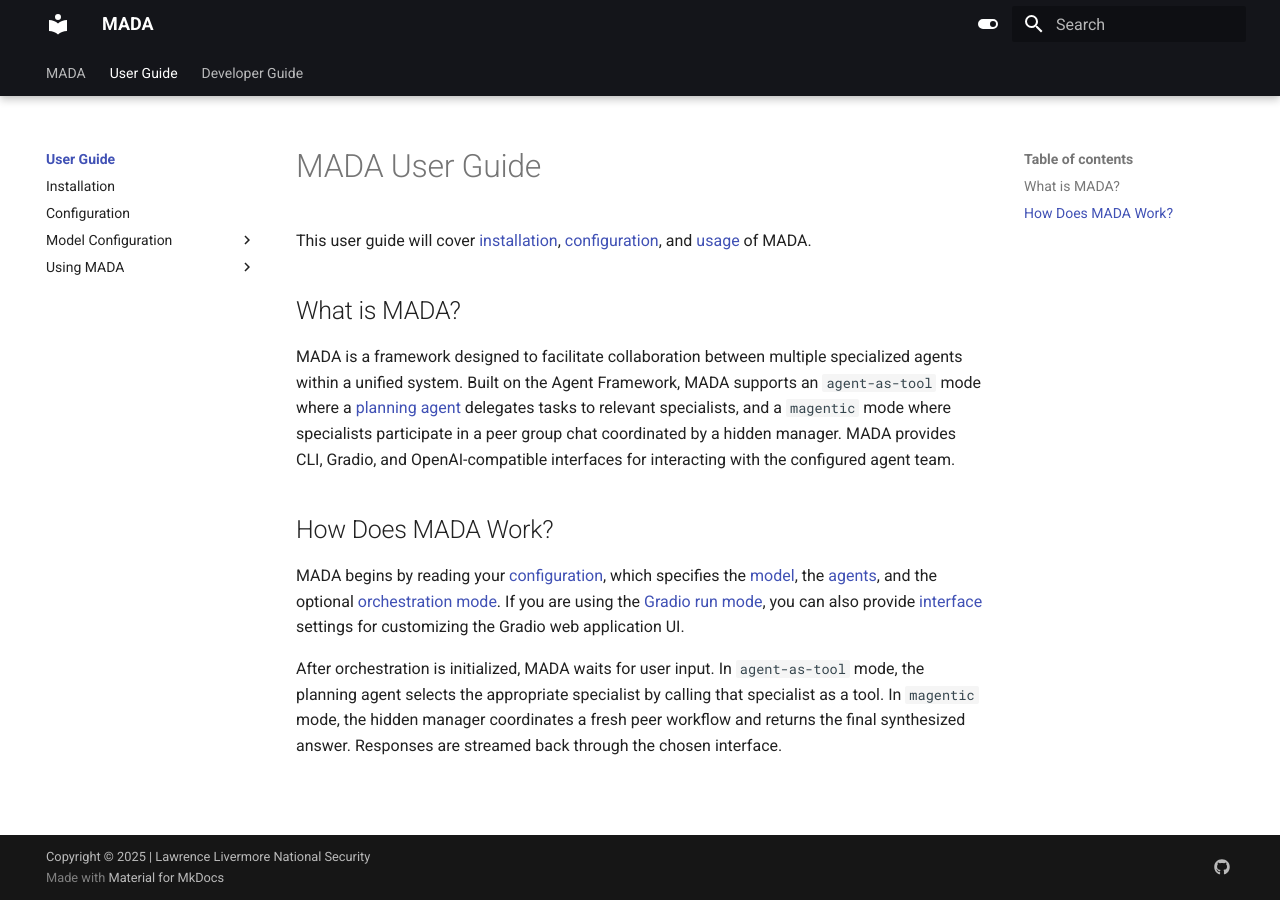
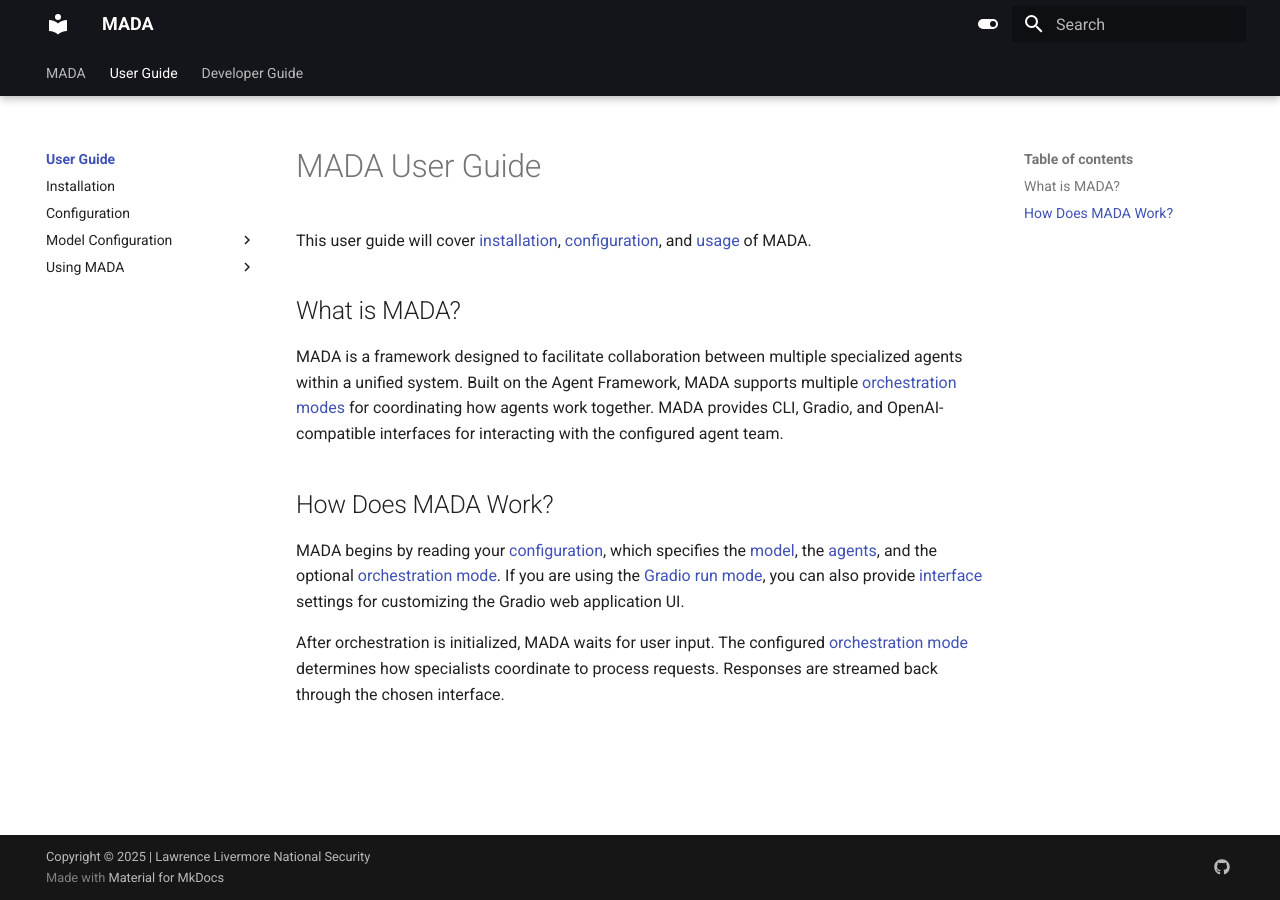
Before and after one commit to hammonr1/mada, an MkDocs documentation site: the page built from docs/user_guide/index.md, in a window 1280 px wide. Built offline with MkDocs 1.6.1 and Material for MkDocs 9.7.7, drawn with Linux system fonts in a browser that asks for light colours; the version menu is left out.

Commit message:
updated MADA descriptions

```diff
--- a/docs/user_guide/index.md
+++ b/docs/user_guide/index.md
@@ -4,10 +4,10 @@ This user guide will cover [installation](./installation.md), [configuration](./
 
 ## What is MADA?
 
-MADA is a framework designed to facilitate collaboration between multiple specialized agents within a unified system. Built on the Agent Framework, MADA supports an `agent-as-tool` mode where a [planning agent](./configuration.md#the-planning-agent) delegates tasks to relevant specialists, and a `magentic` mode where specialists participate in a peer group chat coordinated by a hidden manager. MADA provides CLI, Gradio, and OpenAI-compatible interfaces for interacting with the configured agent team.
+MADA is a framework designed to facilitate collaboration between multiple specialized agents within a unified system. Built on the Agent Framework, MADA supports multiple [orchestration modes](./configuration.md#optional-orchestration-configuration) for coordinating how agents work together. MADA provides CLI, Gradio, and OpenAI-compatible interfaces for interacting with the configured agent team.
 
 ## How Does MADA Work?
 
 MADA begins by reading your [configuration](./configuration.md), which specifies the [model](./configuration.md#model-configuration), the [agents](./configuration.md#agent-configuration), and the optional [orchestration mode](./configuration.md#optional-orchestration-configuration). If you are using the [Gradio run mode](./usage/index.md#gradio-mode-overview), you can also provide [interface](./configuration.md#optional-gradio-interface-configuration) settings for customizing the Gradio web application UI.
 
-After orchestration is initialized, MADA waits for user input. In `agent-as-tool` mode, the planning agent selects the appropriate specialist by calling that specialist as a tool. In `magentic` mode, the hidden manager coordinates a fresh peer workflow and returns the final synthesized answer. Responses are streamed back through the chosen interface.
+After orchestration is initialized, MADA waits for user input. The configured [orchestration mode](./configuration.md#optional-orchestration-configuration) determines how specialists coordinate to process requests. Responses are streamed back through the chosen interface.
```
